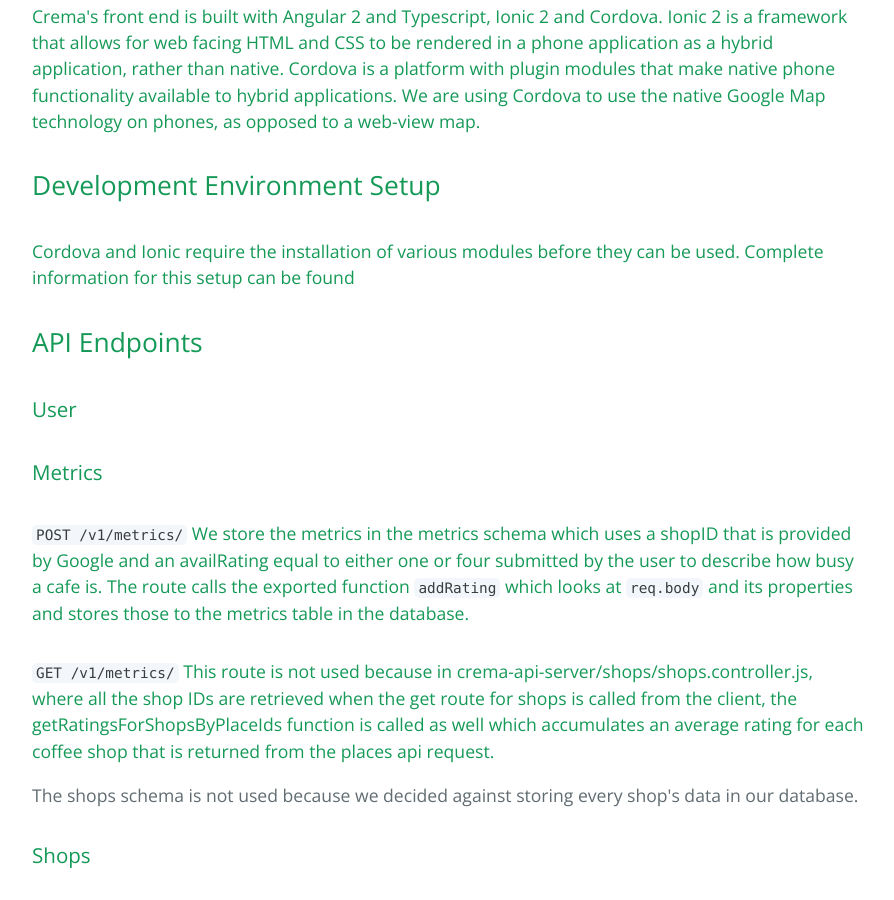
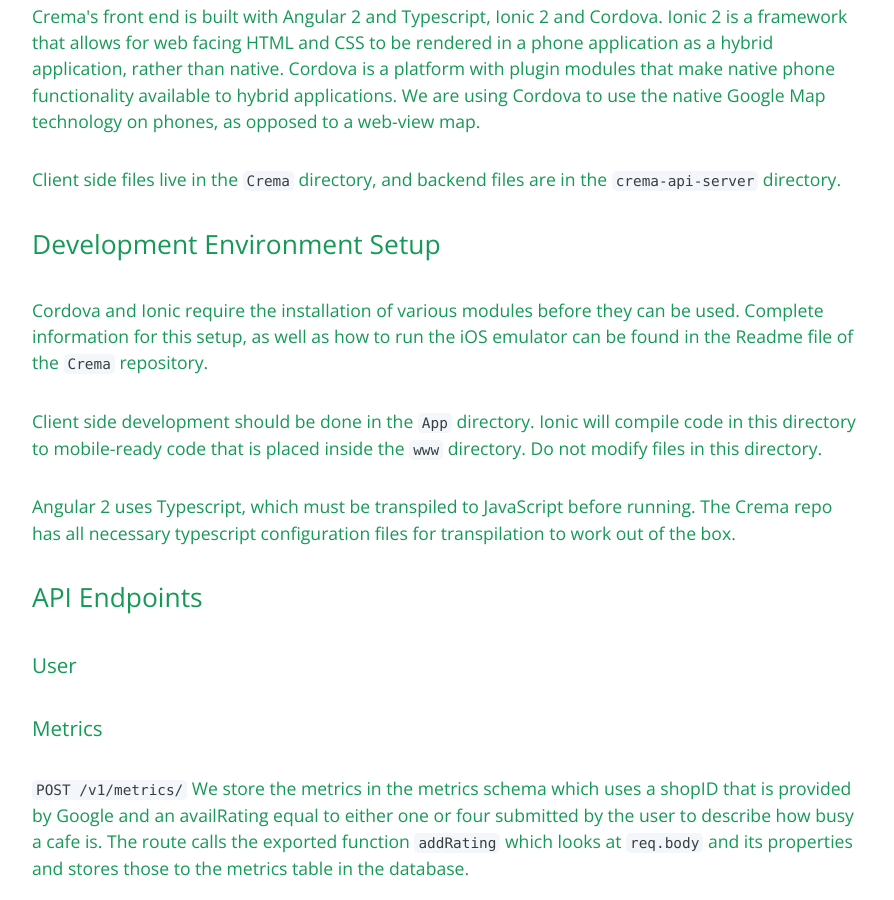
Before and after one commit to CremaLabs/cremaLabs.github.io, a plain HTML site: page index.html in a window 1280 px wide. Shown: the part 966-1866 px from the top of the page, without its empty margins (192-1086 px from the left). Drawn offline with nearby package versions, Linux system fonts and the light colour scheme.

Commit message:
Replace master branch with page content via GitHub

```diff
--- a/index.html
+++ b/index.html
@@ -40,11 +40,20 @@
 <h4>
 <a id="cremas-front-end-is-built-with-angular-2-and-typescript-ionic-2-and-cordova-ionic-2-is-a-framework-that-allows-for-web-facing-html-and-css-to-be-rendered-in-a-phone-application-as-a-hybrid-application-rather-than-native--cordova-is-a-platform-with-plugin-modules-that-make-native-phone-functionality-available-to-hybrid-applications--we-are-using-cordova-to-use-the-native-google-map-technology-on-phones-as-opposed-to-a-web-view-map" class="anchor" href="#cremas-front-end-is-built-with-angular-2-and-typescript-ionic-2-and-cordova-ionic-2-is-a-framework-that-allows-for-web-facing-html-and-css-to-be-rendered-in-a-phone-application-as-a-hybrid-application-rather-than-native--cordova-is-a-platform-with-plugin-modules-that-make-native-phone-functionality-available-to-hybrid-applications--we-are-using-cordova-to-use-the-native-google-map-technology-on-phones-as-opposed-to-a-web-view-map" aria-hidden="true"><span aria-hidden="true" class="octicon octicon-link"></span></a>Crema's front end is built with Angular 2 and Typescript, Ionic 2 and Cordova. Ionic 2 is a framework that allows for web facing HTML and CSS to be rendered in a phone application as a hybrid application, rather than native.  Cordova is a platform with plugin modules that make native phone functionality available to hybrid applications.  We are using Cordova to use the native Google Map technology on phones, as opposed to a web-view map.</h4>
 
+<h4>
+<a id="client-side-files-live-in-the-crema-directory-and-backend-files-are-in-the-crema-api-server-directory" class="anchor" href="#client-side-files-live-in-the-crema-directory-and-backend-files-are-in-the-crema-api-server-directory" aria-hidden="true"><span aria-hidden="true" class="octicon octicon-link"></span></a>Client side files live in the <code>Crema</code> directory, and backend files are in the <code>crema-api-server</code> directory.</h4>
+
 <h2>
 <a id="development-environment-setup-1" class="anchor" href="#development-environment-setup-1" aria-hidden="true"><span aria-hidden="true" class="octicon octicon-link"></span></a>Development Environment Setup</h2>
 
 <h4>
-<a id="cordova-and-ionic-require-the-installation-of-various-modules-before-they-can-be-used-complete-information-for-this-setup-can-be-found" class="anchor" href="#cordova-and-ionic-require-the-installation-of-various-modules-before-they-can-be-used-complete-information-for-this-setup-can-be-found" aria-hidden="true"><span aria-hidden="true" class="octicon octicon-link"></span></a>Cordova and Ionic require the installation of various modules before they can be used. Complete information for this setup can be found</h4>
+<a id="cordova-and-ionic-require-the-installation-of-various-modules-before-they-can-be-used-complete-information-for-this-setup-as-well-as-how-to-run-the-ios-emulator-can-be-found-in-the-readme-file-of-the-crema-repository" class="anchor" href="#cordova-and-ionic-require-the-installation-of-various-modules-before-they-can-be-used-complete-information-for-this-setup-as-well-as-how-to-run-the-ios-emulator-can-be-found-in-the-readme-file-of-the-crema-repository" aria-hidden="true"><span aria-hidden="true" class="octicon octicon-link"></span></a>Cordova and Ionic require the installation of various modules before they can be used. Complete information for this setup, as well as how to run the iOS emulator can be found in the Readme file of the <code>Crema</code> repository.</h4>
+
+<h4>
+<a id="client-side-development-should-be-done-in-the-app-directory--ionic-will-compile-code-in-this-directory-to-mobile-ready-code-that-is-placed-inside-the-www-directory-do-not-modify-files-in-this-directory" class="anchor" href="#client-side-development-should-be-done-in-the-app-directory--ionic-will-compile-code-in-this-directory-to-mobile-ready-code-that-is-placed-inside-the-www-directory-do-not-modify-files-in-this-directory" aria-hidden="true"><span aria-hidden="true" class="octicon octicon-link"></span></a>Client side development should be done in the <code>App</code> directory.  Ionic will compile code in this directory to mobile-ready code that is placed inside the <code>www</code> directory. Do not modify files in this directory.</h4>
+
+<h4>
+<a id="angular-2-uses-typescript-which-must-be-transpiled-to-javascript-before-running--the-crema-repo-has-all-necessary-typescript-configuration-files-for-transpilation-to-work-out-of-the-box" class="anchor" href="#angular-2-uses-typescript-which-must-be-transpiled-to-javascript-before-running--the-crema-repo-has-all-necessary-typescript-configuration-files-for-transpilation-to-work-out-of-the-box" aria-hidden="true"><span aria-hidden="true" class="octicon octicon-link"></span></a>Angular 2 uses Typescript, which must be transpiled to JavaScript before running.  The Crema repo has all necessary typescript configuration files for transpilation to work out of the box.</h4>
 
 <h2>
 <a id="api-endpoints-1" class="anchor" href="#api-endpoints-1" aria-hidden="true"><span aria-hidden="true" class="octicon octicon-link"></span></a>API Endpoints</h2>
```
Also changed, not shown: params.json (+1 -1 lines).
